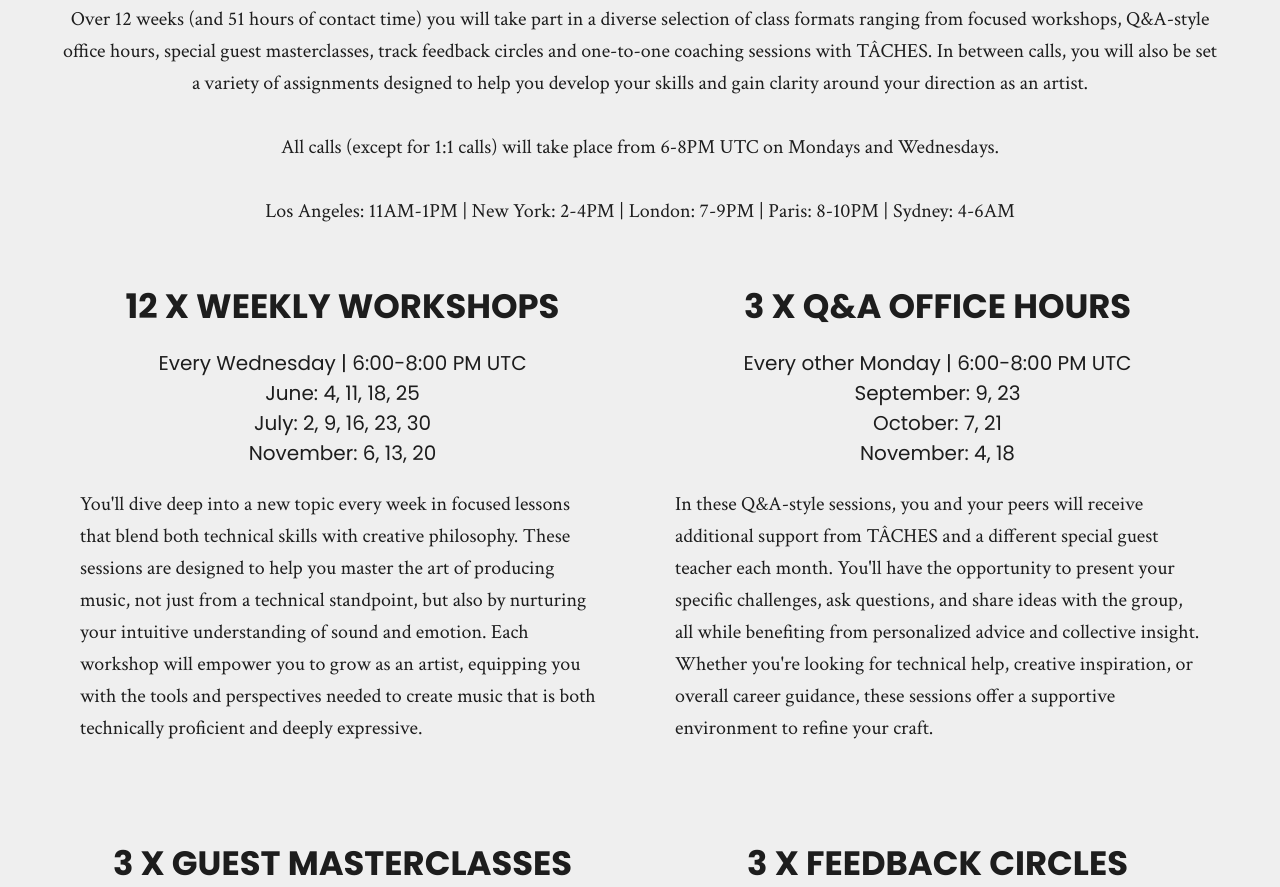
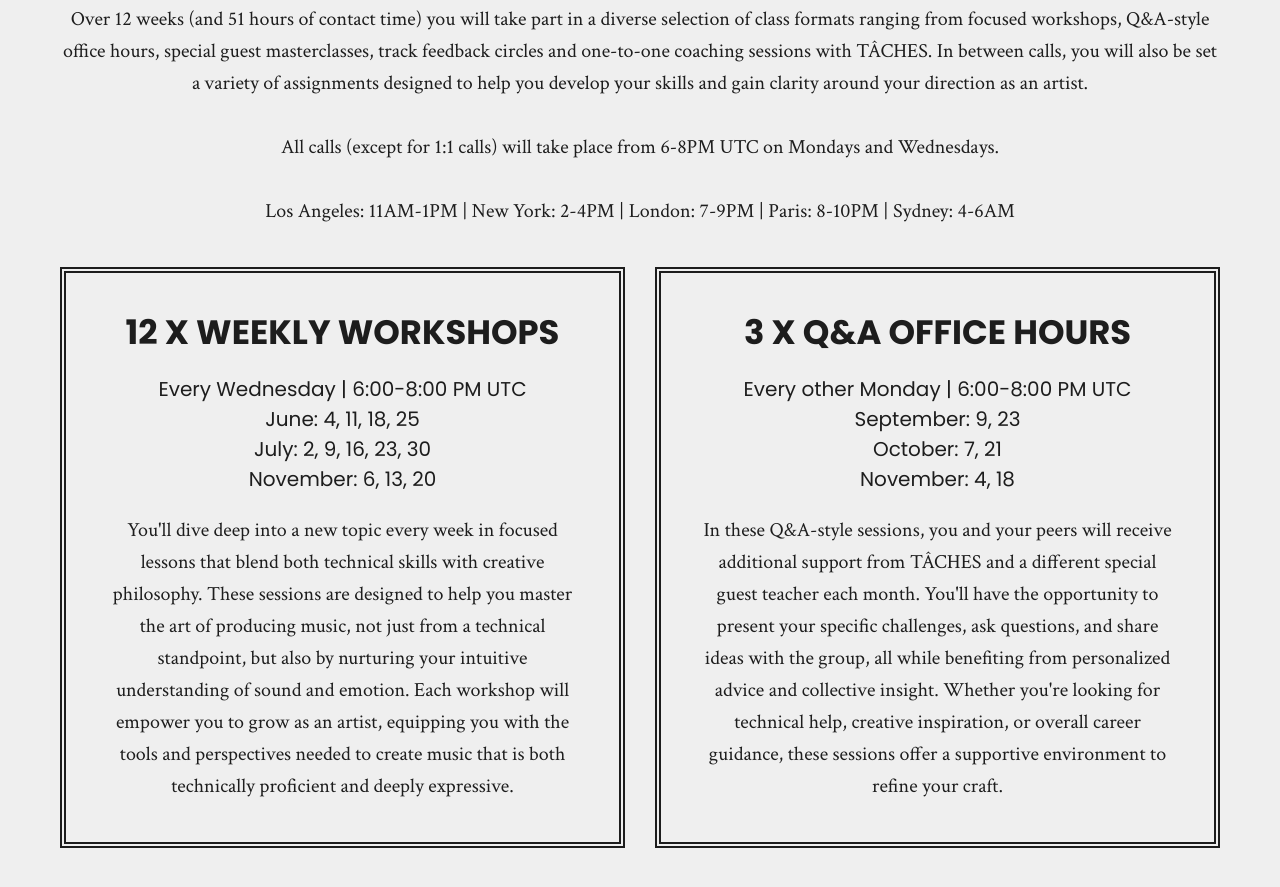
Before and after one commit to glittercowboy/hos-2025, a plain HTML site: page index.html in a window 1280 px wide. Shown: the part 10715-11602 px from the top of the page. Drawn offline with Linux system fonts and the light colour scheme.

Commit message:
adjusted the card border and padding for the structure cards.

```diff
--- a/styles.css
+++ b/styles.css
@@ -448,6 +448,29 @@
     margin-bottom: var(--spacing-md);
 }
 
+.structure .card {
+    text-align: center;
+    padding: 40px; /* Increased padding to match syllabus cards */
+    border: 6px double var(--color-black); /* Add double black border */
+    display: flex; /* Use flexbox for vertical centering */
+    flex-direction: column; /* Stack content vertically */
+    justify-content: center; /* Center content vertically */
+}
+
+.structure .card h3 {
+    margin-top: 0; /* Remove top margin from headings */
+    margin-bottom: var(--spacing-sm); /* Consistent spacing below headings */
+}
+
+.structure .card h5 {
+    margin-top: 0; /* Remove top margin from headings */
+    margin-bottom: var(--spacing-sm); /* Consistent spacing below headings */
+}
+
+.structure .card p {
+    margin-bottom: 0; /* Remove bottom margin from paragraphs */
+}
+
 /* Tenets Section */
 .tenets h2 {
     text-align: center;
```
